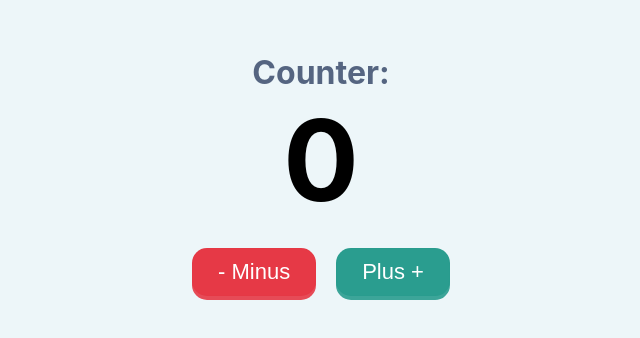
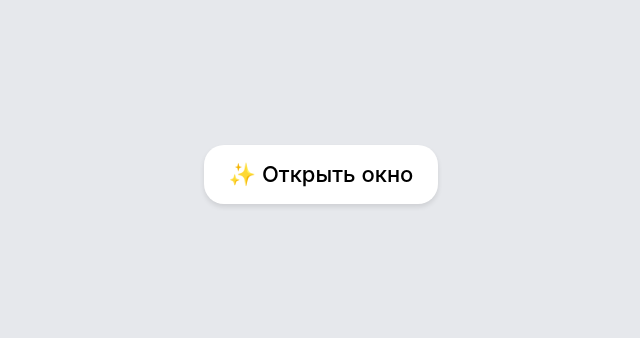
Before and after one commit to admitruk237/React-beginers-projets, a React (Create React App) app: page / in a window 1280 px wide. Shown: the part 226-564 px from the top of the page, without its empty margins (319-959 px from the left). Built offline with nearby package versions, Linux system fonts and the light colour scheme.

Commit message:
created modal window

```diff
--- a/src/App.js
+++ b/src/App.js
@@ -1,28 +1,17 @@
+import React from 'react';
+import './index.css';
 import { useState } from 'react';
-import './index.css';
+import Modal from './components/Modal/Modal';
 
 function App() {
-  const [count, setCount] = useState(0);
-  const onClickPlus = () => {
-    setCount(count + 1);
-  };
-  const onClickMinus = () => {
-    if (count > 0) {
-      setCount(count - 1);
-    }
-  };
+  const [open, setOpen] = useState(false);
+
   return (
     <div className="App">
-      <div>
-        <h2>Counter:</h2>
-        <h1>{count}</h1>
-        <button onClick={onClickMinus} className="minus">
-          - Minus
-        </button>
-        <button onClick={onClickPlus} className="plus">
-          Plus +
-        </button>
-      </div>
+      <button onClick={() => setOpen(true)} className="open-modal-btn">
+        ✨ Открыть окно
+      </button>
+      <Modal open={open} setOpen={setOpen} />
     </div>
   );
 }
--- /dev/null
+++ b/src/components/Modal/Modal.jsx
@@ -0,0 +1,22 @@
+import React from 'react';
+
+function Modal({ open, setOpen }) {
+  return (
+    <div className={`overlay animated ${open ? 'show' : ''}`}>
+      <div className="modal">
+        <svg
+          onClick={() => setOpen(false)}
+          height="200"
+          viewBox="0 0 200 200"
+          width="200"
+        >
+          <title />
+          <path d="M114,100l49-49a9.9,9.9,0,0,0-14-14L100,86,51,37A9.9,9.9,0,0,0,37,51l49,49L37,149a9.9,9.9,0,0,0,14,14l49-49,49,49a9.9,9.9,0,0,0,14-14Z" />
+        </svg>
+        <img src="https://media2.giphy.com/media/xT0xeJpnrWC4XWblEk/giphy.gif" />
+      </div>
+    </div>
+  );
+}
+
+export default Modal;
--- a/src/index.css
+++ b/src/index.css
@@ -1,11 +1,14 @@
-body {
-  margin: 0;
+* {
   font-family: -apple-system, BlinkMacSystemFont, 'Segoe UI', 'Roboto', 'Oxygen',
     'Ubuntu', 'Cantarell', 'Fira Sans', 'Droid Sans', 'Helvetica Neue',
     sans-serif;
+}
+
+body {
+  margin: 0;
   -webkit-font-smoothing: antialiased;
   -moz-osx-font-smoothing: grayscale;
-  background-color: #edf6f9;
+  background-color: #e6e8ec;
 }
 
 .App {
@@ -16,58 +19,93 @@
   text-align: center;
 }
 
-.App h1 {
-  color: #000;
-  font-size: 7rem;
-  margin: 0;
-  margin-bottom: 20px;
+.open-modal-btn {
+  background: #fff;
+  padding: 18px 25px;
+  border-radius: 20px;
+  font-weight: 500;
+  border: 0;
+  outline: none;
+  font-size: 22px;
+  cursor: pointer;
+  line-height: 23px;
+  box-shadow: 0 3px 5px rgba(0, 0, 0, 0.1);
+  transition: all 0.1s ease-in-out;
 }
 
-.App h1.plus {
-  color: #2a9d8f;
+.open-modal-btn:hover {
+  box-shadow: 0 8px 10px rgba(0, 0, 0, 0.1);
+  transform: translateY(-1px);
 }
 
-.App h1.minus {
-  color: #e63946;
+.open-modal-btn:active {
+  box-shadow: 0 1px 1px rgba(0, 0, 0, 0.1);
+  transform: translateY(0);
 }
 
-.App h2 {
-  font-size: 2rem;
-  margin: 0;
-  color: #556581;
+.overlay {
+  position: absolute;
+  left: 0;
+  top: 0;
+  width: 100%;
+  height: 100%;
+  background-color: rgba(0, 0, 0, 0.4);
+  transition: all 0.5s ease-in-out;
 }
 
-.App button {
-  background: transparent;
-  border: 2px solid transparent;
-  text-align: center;
-  font-size: 22px;
-  border-radius: 15px;
-  padding: 10px 25px;
-  cursor: pointer;
-  margin: 0 10px;
-  transition: all 0.05s ease-in-out;
+.modal {
+  background-color: #fff;
+  width: 70%;
+  max-width: 500px;
+  max-height: 300px;
+  padding: 40px 30px;
+  border-radius: 10px;
+  position: absolute;
+  left: 50%;
+  top: 50%;
+  transform: translate(-50%, -50%);
+  box-shadow: 0 3px 5px rgba(0, 0, 0, 0.1);
+  transition: all 0.5s ease-in-out;
 }
 
-.App button.minus {
-  background-color: #e63946;
-  color: #fff;
-  box-shadow: 0 4px 0 rgba(230, 57, 70, 0.9); /* darken(#e63946, 10%) */
-  border: 1px solid rgba(230, 57, 70, 0.85); /* darken(#e63946, 15%) */
+.modal img {
+  border-radius: 5px;
+  width: 100%;
 }
 
-.App button.plus {
-  background-color: #2a9d8f;
-  color: #fff;
-  box-shadow: 0 4px 0 rgba(42, 157, 143, 0.9); /* darken(#2a9d8f, 10%) */
-  border: 1px solid rgba(42, 157, 143, 0.85); /* darken(#2a9d8f, 15%) */
+.modal svg {
+  position: absolute;
+  right: 10px;
+  top: 10px;
+  height: 24px;
+  width: 24px;
+  opacity: 0.3;
+  cursor: pointer;
 }
 
-.App button:hover {
-  transform: translateY(-2px);
+.modal svg:hover {
+  opacity: 1;
 }
 
-.App button:active {
-  transform: translateY(2px);
-  box-shadow: none;
+.overlay.animated {
+  opacity: 0;
+  visibility: hidden;
 }
+
+.overlay.animated .modal {
+  opacity: 0;
+  visibility: hidden;
+  transform: translate(-50%, -30%);
+  transition-delay: 0.2s;
+}
+
+.overlay.show {
+  opacity: 1;
+  visibility: visible;
+}
+
+.overlay.show .modal {
+  opacity: 1;
+  visibility: visible;
+  transform: translate(-50%, -50%);
+}
```
